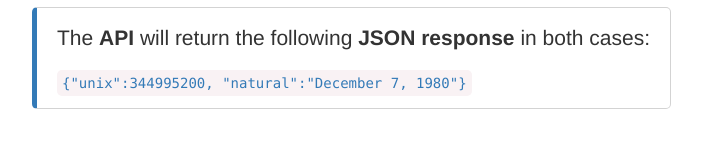
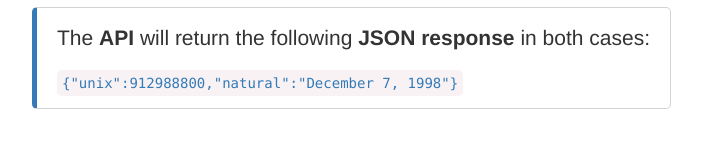
Before and after one commit to willHol/timestamp-microservice, a website: page public/index.html in a window 1280 px wide. Shown: the part 369-516 px from the top of the page, without its empty margins (38-740 px from the left). Drawn offline with nearby package versions, Linux system fonts and the light colour scheme.

Commit message:
Fixed typo

```diff
--- a/public/index.html
+++ b/public/index.html
@@ -75,7 +75,7 @@
           <br>
           <div class="colored-tab blue">
             <p class="lead">The <strong>API</strong> will return the following <strong>JSON response</strong> in both cases:</p>
-            <samp class="text-primary">{"unix":344995200, "natural":"December 7, 1980"}</samp>
+            <samp class="text-primary">{"unix":912988800,"natural":"December 7, 1998"}</samp>
           </div>
         </div>
       </div>
```
